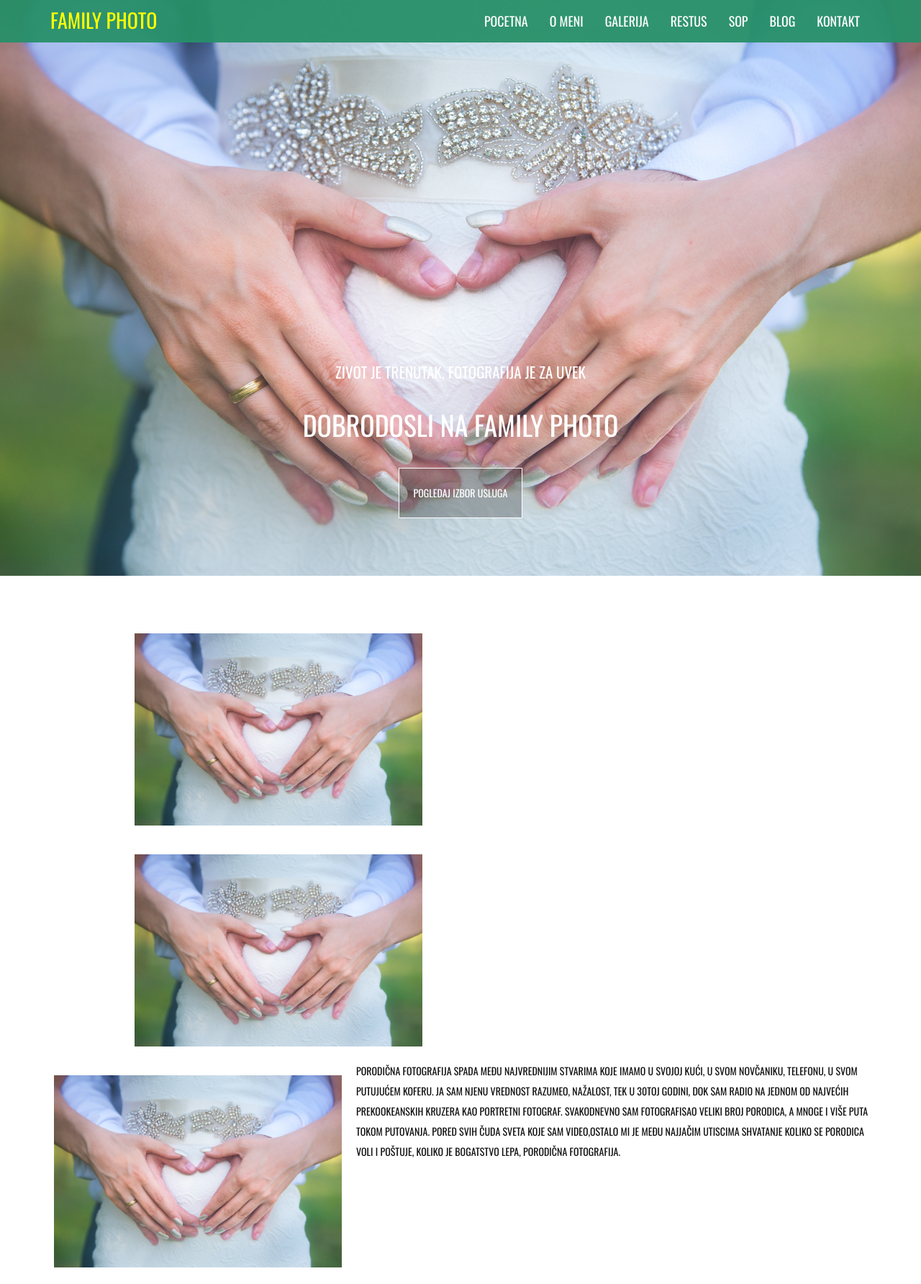
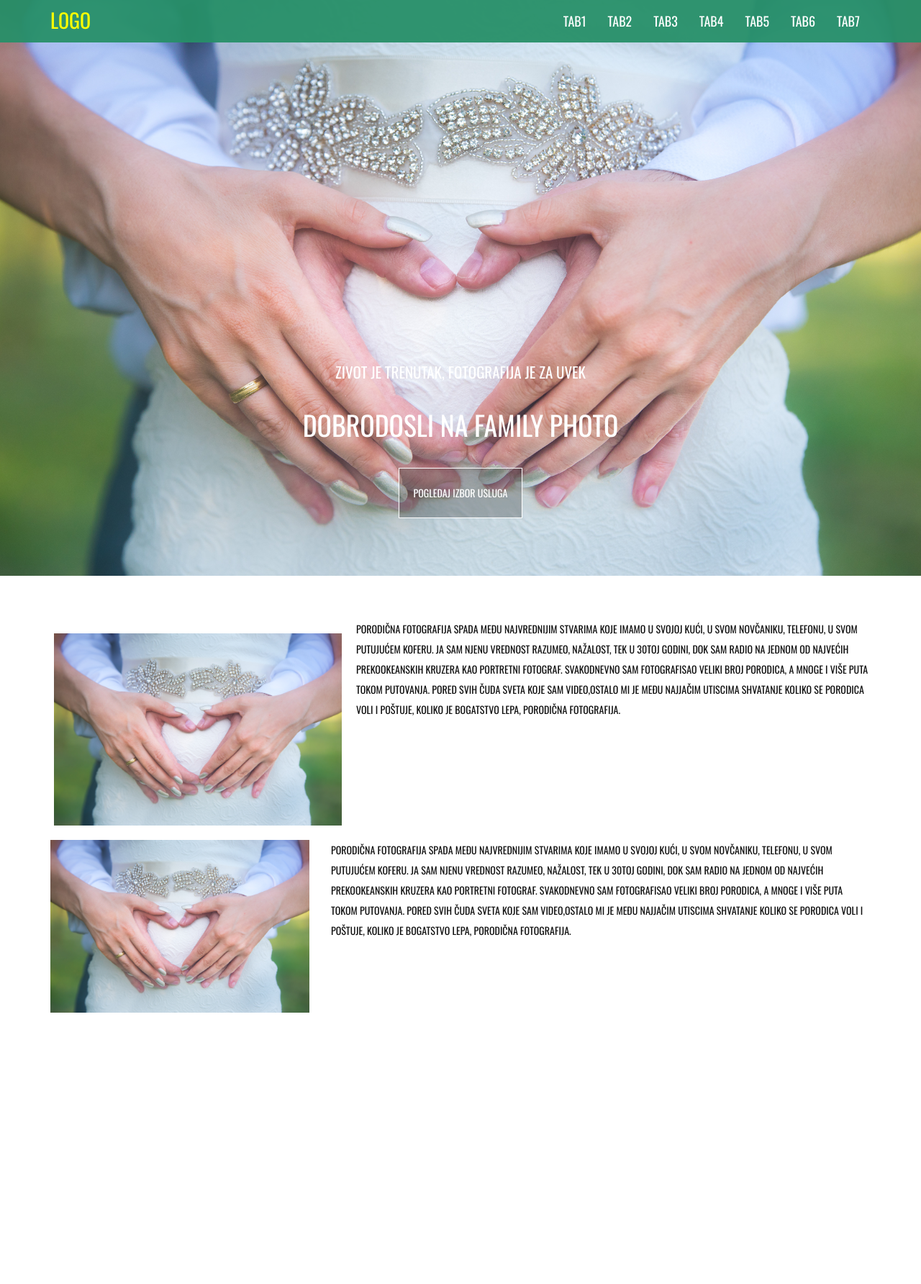
Before and after one commit to milivojev/familyphoto-design, a website: page index2.html in a window 1280 px wide. Shown: the whole page at 72% size. After the commit the page ends 1467 px from the top, so only its background shows below. Drawn offline with nearby package versions, Linux system fonts and the light colour scheme; files whose address does not match are found by name.

Commit message:
deadend 2. urednije napisan, neispravan kod. img iz col klase ide preko navigacije

```diff
--- a/index.html
+++ b/index2.html
@@ -27,18 +27,18 @@
 <nav class="navBar fixed-top">
   <div class="container">
     <nav class="wrapper">
-    <div class="logo"><a href="">family photo</a>
+    <div class="logo"><a href="">logo</a>
     </div><!-- Logo -->
     <input type="checkbox" id="menu-toggle" />
       <label for="menu-toggle" class="label-toggle"></label>
     <ul>
-      <li><a href="#">Pocetna</a></li>
-      <li><a href="#">O&nbspmeni</a></li>
-      <li><a href="#">Galerija</a></li>
-      <li><a href="#">Restus</a></li>
-      <li><a href="#">Sop</a></li>
-      <li><a href="#">Blog</a></li>
-      <li><a href="#">Kontakt</a></li>
+      <li><a href="#">tab1</a></li>
+      <li><a href="#">tab2</a></li>
+      <li><a href="#">tab3</a></li>
+      <li><a href="#">tab4</a></li>
+      <li><a href="#">tab5</a></li>
+      <li><a href="#">tab6</a></li>
+      <li><a href="#">tab7</a></li>
     </ul>
   </nav>
   </div>
@@ -57,22 +57,31 @@
 </div>
 <div id="o_meni">
   <div class="container">
-    <div class="row">
-        <div class="col-md-4 col-sm-4 col-sm-offset-1">
-    <img src="./assets/img/2.jpg" class="img-responsive" style="max-width: 400px; float:left; margin:20px" alt="">
-        <img src="./assets/img/2.jpg" class="img-responsive" style="max-width: 400px; float:left; margin:20px" alt="">
-
-        </div>
-    </div>
-    <div class="row">
+<!-- ovako slika ide ispod navigacije -->
+     <div class="row">
 
     <img src="./assets/img/2.jpg" class="img-responsive" style="max-width: 400px; float:left; margin:20px" alt="">
     <p><span>Porodična fotografija spada među najvrednijim stvarima koje imamo u svojoj kući, u svom novčaniku, telefonu, u svom putujućem koferu. </span>
     <span>Ja sam njenu vrednost razumeo, nažalost, tek u 30toj godini, dok sam radio na jednom od najvećih prekookeanskih kruzera kao portretni fotograf. Svakodnevno sam fotografisao veliki broj porodica, a mnoge i više puta tokom putovanja. Pored svih čuda sveta koje sam video,ostalo mi je među najjačim utiscima shvatanje koliko se porodica voli i poštuje, koliko je bogatstvo lepa, porodična fotografija.</span>
    </p>
    </div>
-  </div>
-</div>
+   <!-- ovako slika ide iznad navigacije -->
+    <div class="row">
+        <div class="col-md-4 col-sm-4 ">
+            <img src="./assets/img/2.jpg" class="img-responsive"   alt="">
+        </div> <!-- end col md 4 -->
+        <div class="col-md-8">
+      <p><span>Porodična fotografija spada među najvrednijim stvarima koje imamo u svojoj kući, u svom novčaniku, telefonu, u svom putujućem koferu. </span>
+      <span>Ja sam njenu vrednost razumeo, nažalost, tek u 30toj godini, dok sam radio na jednom od najvećih prekookeanskih kruzera kao portretni fotograf. Svakodnevno sam fotografisao veliki broj porodica, a mnoge i više puta tokom putovanja. Pored svih čuda sveta koje sam video,ostalo mi je među najjačim utiscima shvatanje koliko se porodica voli i poštuje, koliko je bogatstvo lepa, porodična fotografija.</span>
+    </p>
+   </div> <!-- end col md 8 -->
+
+
+  </div>  <!-- end row -->
+
+
+  </div> <!-- end container -->
+</div> <!-- end o meni -->
 
 
     <!-- Bootstrap core JavaScript
```
